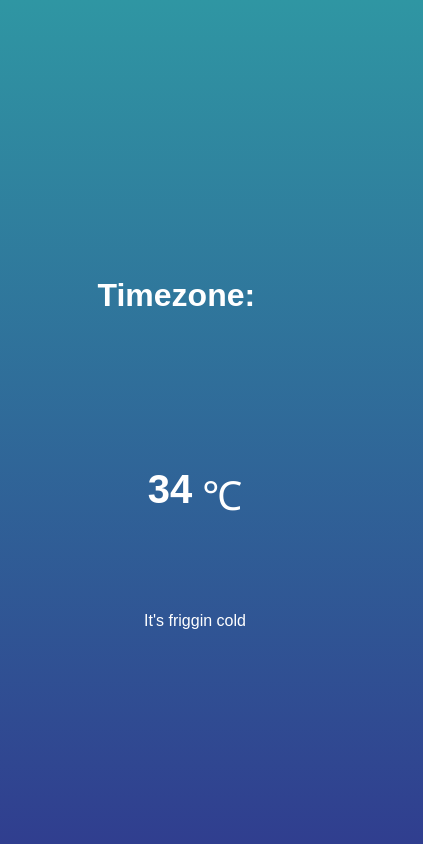
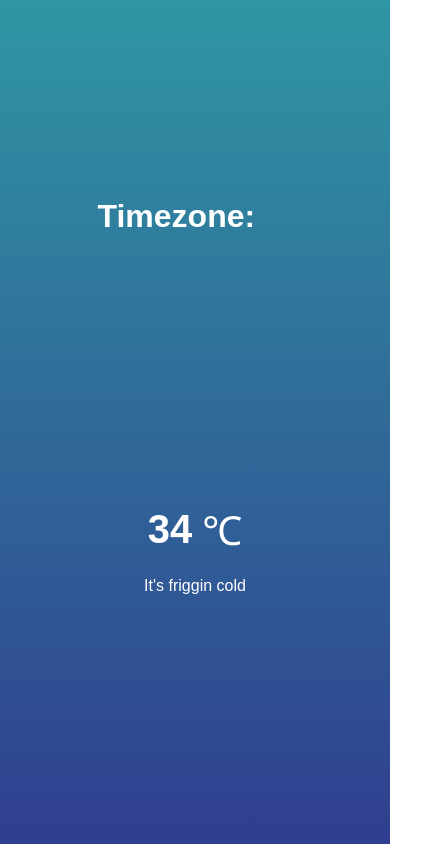
Before and after one commit to git-tutorial-user1/weather-app, a plain HTML site: page index.html in a window 390 px wide. Shown: the whole page, 423 px wide, since content can reach past the window. Drawn offline with Linux system fonts and the light colour scheme.

Commit message:
Add basic media queries

```diff
--- a/css/style.css
+++ b/css/style.css
@@ -17,10 +17,14 @@ body {
 
 .location, .temperature {
     height: 30vh;
+    width: 100%;
+    display: flex;
+    justify-content: center;
+    align-items: center;
+}
+
+.location-timezone {
     width: 50%;
-    display: flex;
-    justify-content: space-around;
-    align-items: center;
 }
 
 .temperature {
@@ -29,7 +33,8 @@ body {
 
 .degree-section {
     display: flex;
-    align-items: cener;
+    align-items: center;
+        margin-bottom: 20px;
 }
 
 .degree-section span {
@@ -41,6 +46,14 @@ body {
     font-size: 40px;
 }
 
-#weather-icon {
-    margin-left: 40px;
+
+@media (max-width: 600px) {
+    .location {
+        flex-direction: column;
+        align-items: center;
+    }
+
+    .location-timezone {
+        margin-bottom: 30px;
+    }
 }
```
